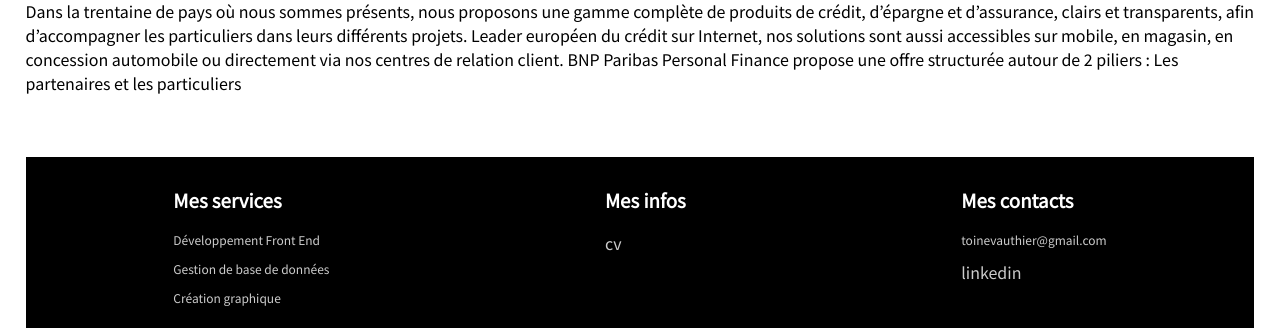
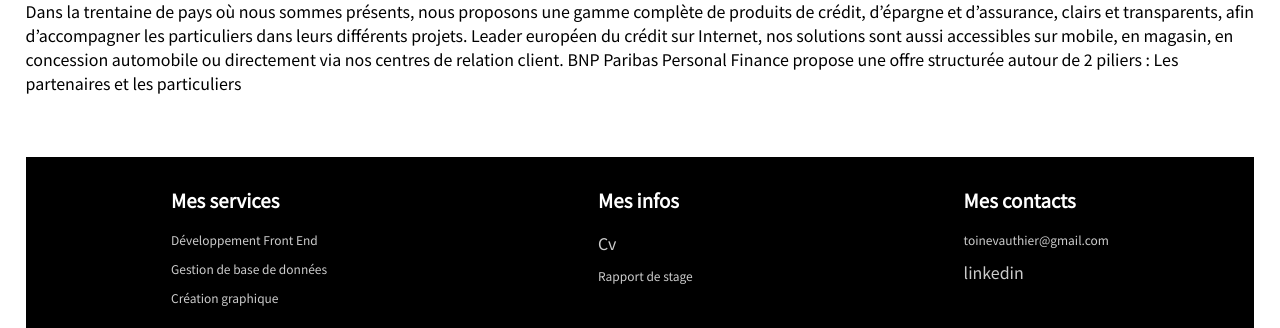
Before and after one commit to zaavali/portfolio, a plain HTML site: page entreprise.html in a window 1280 px wide. Shown: the part 721-1049 px from the top of the page. Drawn offline with Linux system fonts and the light colour scheme.

Commit message:
ajout rapport

```diff
--- a/entreprise.html
+++ b/entreprise.html
@@ -73,7 +73,8 @@
     </div>
     <div class="colonne">
         <h3>Mes infos</h3>
-        <a class= "button" href="./vauthier-antoine-cv alternance.pdf">cv</a>
+        <a class= "button" href="./vauthier-antoine-cv alternance.pdf">Cv</a>
+        <p><a class="button" href="./Rapport de stage Première année.pdf">Rapport de stage</a></p>
     </div>
     <div class="colonne">
         <h3>Mes contacts</h3>
```
Also changed, not shown: 1 other file.
